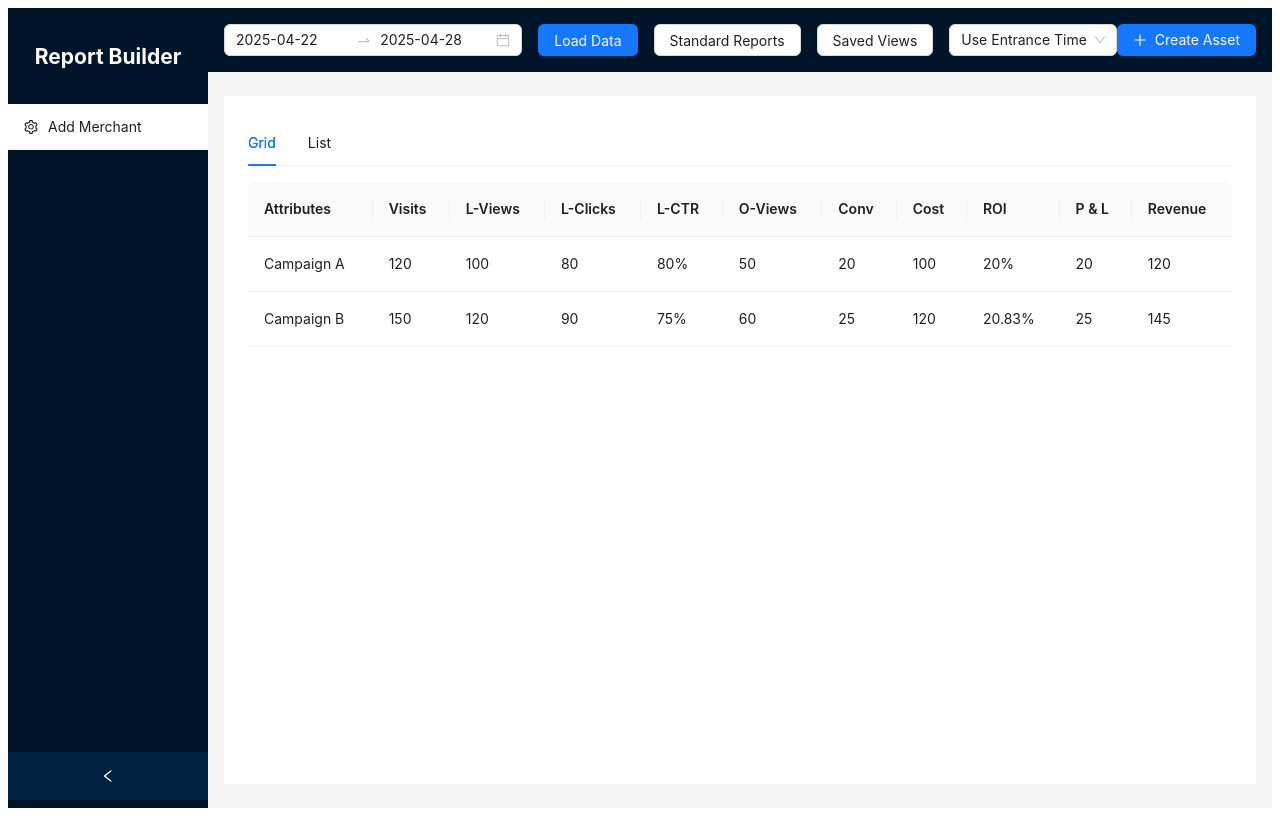
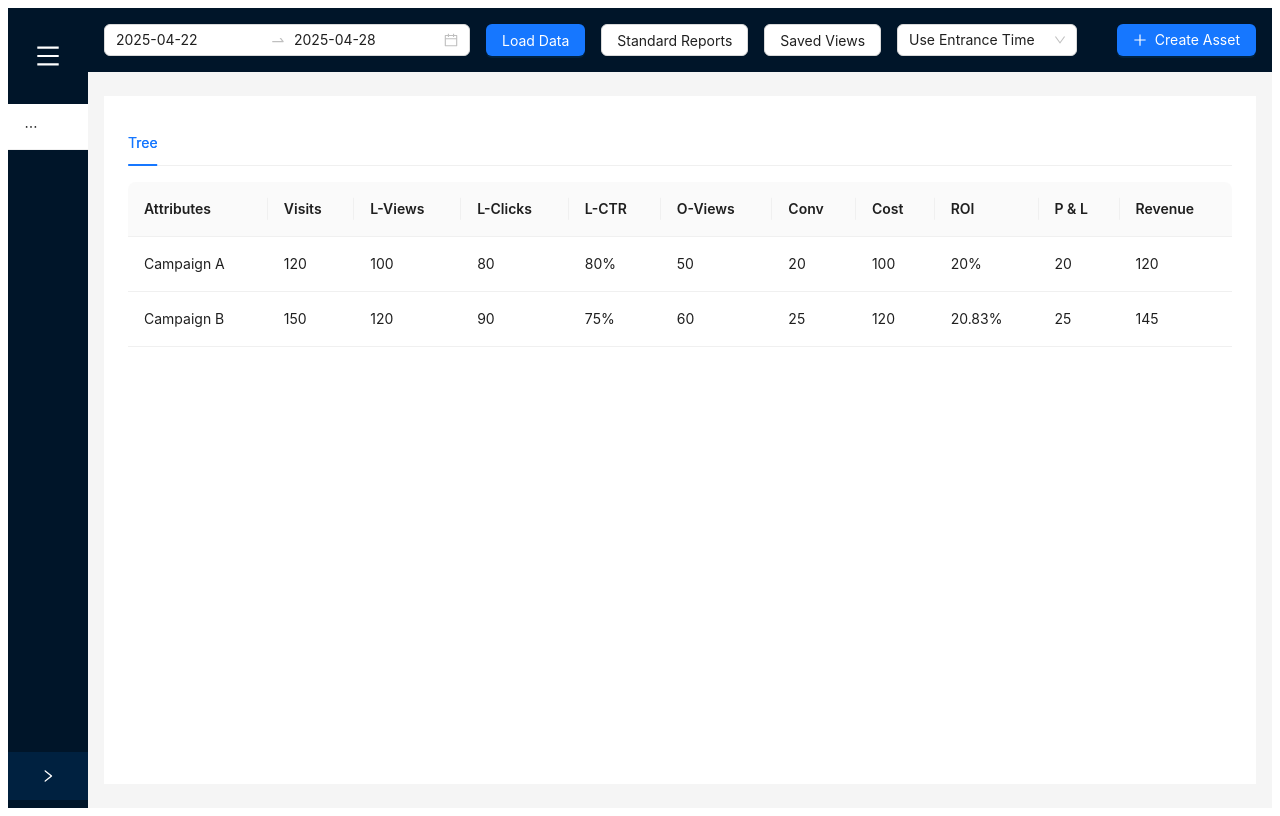
Before and after one commit to abhijitboral/report-builder, a React (Vite) app: page /dashboard in a window 1280 px wide. Built offline with nearby package versions, Linux system fonts and the light colour scheme.

Commit message:
remove the grid view

```diff
--- a/src/components/DynamicContent.jsx
+++ b/src/components/DynamicContent.jsx
@@ -53,7 +53,7 @@ const DynamicContent = () => {
 	const tabItems = [
 		{
 			key: "1",
-			label: "Grid",
+			label: "Tree",
 			children: (
 				<Table
 					dataSource={tableData}
@@ -62,11 +62,11 @@ const DynamicContent = () => {
 				/>
 			),
 		},
-		{
+		/* {
 			key: "2",
 			label: "List",
 			children: "Content of Tab 2",
-		},
+		}, */
 	];
 	return (
 		<Content
--- a/src/components/Sidebar.jsx
+++ b/src/components/Sidebar.jsx
@@ -6,7 +6,7 @@ import { Outlet } from "react-router-dom";
 const { Sider } = Layout;
 
 const Sidebar = () => {
-	const [collapsed, setCollapsed] = useState(false);
+	const [collapsed, setCollapsed] = useState(true);
 	return (
 		<>
 			<Sider
```
